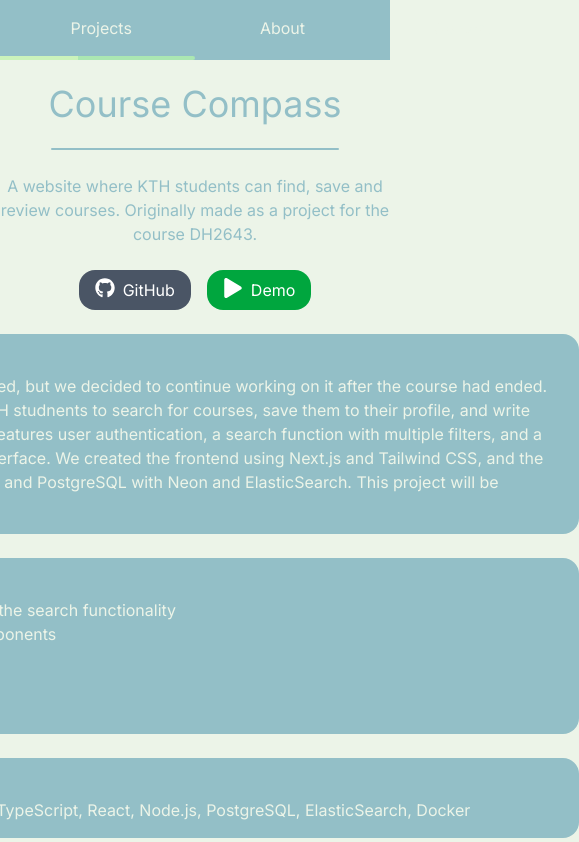
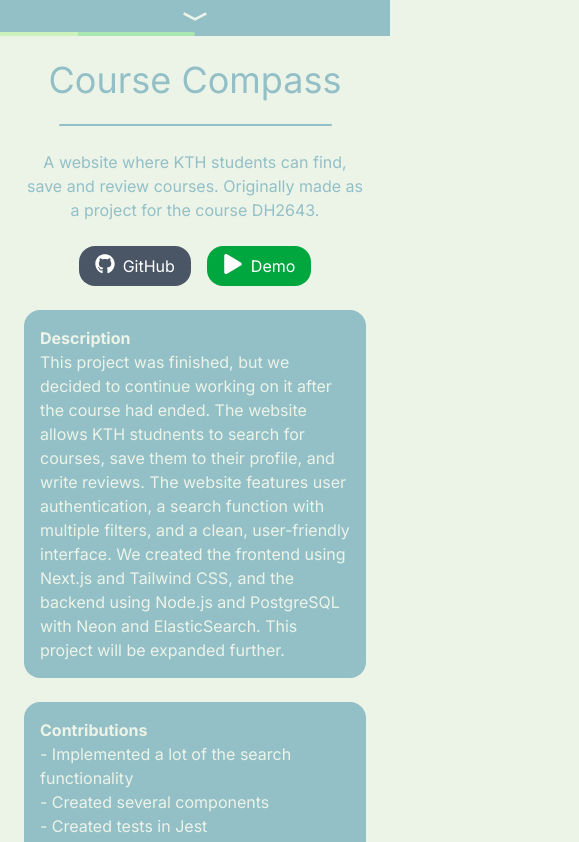
Before and after one commit to eddbb/eddbb-portfolio, a Next.js app: page /projects/course-compass in a window 390 px wide. Shown: the top 842 px of the page, 579 px wide, since content can reach past the window. Built offline with nearby package versions, Linux system fonts and the light colour scheme.

Commit message:
feat(screen-size): added phone support

```diff
--- a/app/about/page.tsx
+++ b/app/about/page.tsx
@@ -3,7 +3,7 @@ import Underline from "@/components/Underline";
 export default function AboutPage() {
   return (
     <main>
-      <div className="flex flex-col items-center gap-6 mt-6">
+      <div className="flex flex-col items-center gap-6 mt-6 px-6 pb-10">
         <h1 className="text-4xl">About Me</h1>
         <Underline />
         <p className="text-center max-w-xl">
--- a/app/contact/page.tsx
+++ b/app/contact/page.tsx
@@ -5,7 +5,7 @@ import { FaLinkedin, FaGithub } from "react-icons/fa";
 export default function ContactPage() {
   return (
     <main>
-      <div className="flex flex-col items-center gap-6 mt-6">
+      <div className="flex flex-col items-center gap-6 mt-6 px-6 pb-10">
         <h1 className="text-4xl">Contact Me</h1>
         <Underline />
         <p className="text-center max-w-xl">
--- a/app/page.tsx
+++ b/app/page.tsx
@@ -3,7 +3,7 @@ import Underline from "@/components/Underline";
 export default function HomePage() {
   return (
     <div className="">
-      <div className="flex flex-col items-center gap-6 mt-6 text-center">
+      <div className="flex flex-col items-center gap-6 mt-6 px-6 text-center">
         <h1 className="text-4xl">Hello, I'm Edvin Blomgren!</h1>
         <Underline />
         <p className="text-center max-w-xl">
--- a/app/projects/page.tsx
+++ b/app/projects/page.tsx
@@ -22,7 +22,7 @@ const item = {
 export default function ProjectsPage() {
   return (
     <main>
-      <div className="flex flex-col items-center gap-6 mt-6 pb-10">
+      <div className="flex flex-col items-center gap-6 mt-6 px-6 pb-10">
         <h1 className="text-4xl">My Projects</h1>
         <Underline />
         <p className="text-center max-w-xl">
--- a/components/Navbar.tsx
+++ b/components/Navbar.tsx
@@ -2,6 +2,8 @@
 
 import Link from "next/link";
 import { usePathname } from "next/navigation";
+import { useState, MouseEvent } from "react";
+import { RiArrowDownWideFill, RiArrowUpWideFill } from "react-icons/ri";
 
 export default function Navbar() {
   const pathname = usePathname();
@@ -19,13 +21,50 @@ export default function Navbar() {
     "50%",
   ];
 
+  const [isOpen, setIsOpen] = useState<boolean>(false);
+
+  const toggleMenu = (e: MouseEvent<HTMLDivElement>) => {
+    e.preventDefault();
+    setIsOpen(!isOpen);
+  };
+
   return (
     <nav className="w-full bg-foreground sticky top-0 z-50">
-      <div className="max-w mx-auto px-6 py-4 flex justify-center gap-32 text-background">
+      <div className="hidden max-w mx-auto px-6 py-4 md:flex justify-center gap-32 text-background">
         <Link href="/">Home</Link>
         <Link href="/projects">Projects</Link>
         <Link href="/about">About</Link>
         <Link href="/contact">Contact</Link>
+      </div>
+
+      <div
+        className={`md:hidden flex flex-col items-center gap-4 text-background overflow-hidden transition-all duration-300 ${
+          isOpen ? "max-h-96 py-4" : "max-h-0"
+        }`}
+      >
+        <Link href="/" onClick={() => setIsOpen(false)}>
+          Home
+        </Link>
+        <Link href="/projects" onClick={() => setIsOpen(false)}>
+          Projects
+        </Link>
+        <Link href="/about" onClick={() => setIsOpen(false)}>
+          About
+        </Link>
+        <Link href="/contact" onClick={() => setIsOpen(false)}>
+          Contact
+        </Link>
+      </div>
+
+      <div
+        className="md:hidden flex flex-col cursor-pointer gap-1 items-center"
+        onClick={toggleMenu}
+      >
+        {isOpen ? (
+          <RiArrowUpWideFill className="w-8 h-8 text-background" />
+        ) : (
+          <RiArrowDownWideFill className="w-8 h-8 text-background" />
+        )}
       </div>
 
       <div className="flex h-1 w-full">
--- a/components/ProjectCard.tsx
+++ b/components/ProjectCard.tsx
@@ -6,7 +6,7 @@ export default function ProjectCard({ project }: { project: any }) {
   }
   return (
     <Link href={`/projects/${project.slug}`}>
-      <div className="w-lg rounded-2xl overflow-hidden hover:shadow-[0_4px_6px_1px_var(--middleground),0_2px_4px_1px_var(--middleground)] transition relative">
+      <div className="md:w-sm lg:w-lg rounded-2xl overflow-hidden hover:shadow-[0_4px_6px_1px_var(--middleground),0_2px_4px_1px_var(--middleground)] transition relative">
         <img
           src={project.image_header}
           alt={project.title}
--- a/components/ProjectDetail.tsx
+++ b/components/ProjectDetail.tsx
@@ -1,11 +1,12 @@
 import { FaGithub, FaPlay } from "react-icons/fa";
+import Underline from "./Underline";
 
 export default function ProjectDetail({ project }: { project: any }) {
   return (
     <main>
-      <div className="flex flex-col items-center gap-6 mt-6 pb-10">
-        <h1 className="text-4xl">{project.title}</h1>
-        <div className="h-0.5 bg-foreground w-72 rounded-full"></div>
+      <div className="flex flex-col items-center gap-6 mt-6 px-6 pb-10">
+        <h1 className="text-4xl text-center">{project.title}</h1>
+        <Underline />
         <p className="text-center max-w-xl">{project.short_description}</p>
         <div className="flex gap-4">
           {project.github ? (
@@ -41,27 +42,27 @@ export default function ProjectDetail({ project }: { project: any }) {
           )}
         </div>
 
-        <div className="bg-foreground text-background text-left w-3xl rounded-2xl p-4">
+        <div className="bg-foreground text-background text-left md:w-3xl w-full rounded-2xl p-4">
           <p className="font-bold">Description</p>
           <p className="whitespace-pre-line">{project.description}</p>
         </div>
         {project.contributions ? (
-          <div className="bg-foreground text-background text-left w-3xl rounded-2xl p-4">
+          <div className="bg-foreground text-background text-left md:w-3xl w-full rounded-2xl p-4">
             <p className="font-bold">Contributions</p>
             <p className="whitespace-pre-line">{project.contributions}</p>
           </div>
         ) : null}
-        <div className="bg-foreground text-background text-left w-3xl rounded-2xl p-4">
+        <div className="bg-foreground text-background text-left md:w-3xl w-full rounded-2xl p-4">
           <p className="font-bold">Tech Stack</p>
           {project.tech.join(", ")}
         </div>
         {project.image ? (
-          <div className="bg-foreground text-background text-left w-3xl rounded-2xl p-4">
+          <div className="bg-foreground text-background text-left md:w-3xl w-full rounded-2xl p-4">
             <p className="font-bold">Pictures</p>
             <img
               src={project.image}
               alt={project.title}
-              className="w-3xl rounded-xl"
+              className="md:w-3xl rounded-xl"
             />
           </div>
         ) : null}
--- a/components/Underline.tsx
+++ b/components/Underline.tsx
@@ -1,14 +1,17 @@
 "use client";
 
 import { motion } from "framer-motion";
+import { div } from "framer-motion/client";
 
 export default function Underline() {
   return (
-    <motion.div
-      className="h-0.5 bg-foreground rounded-full"
-      initial={{ width: 0 }}
-      animate={{ width: "30rem" }}
-      transition={{ duration: 1, ease: "easeOut" }}
-    />
+    <div className="md:scale-x-50">
+      <motion.div
+        className="h-0.5 bg-foreground rounded-full"
+        initial={{ width: 0 }}
+        animate={{ width: "70vw" }}
+        transition={{ duration: 1, ease: "easeOut" }}
+      />
+    </div>
   );
 }
```
